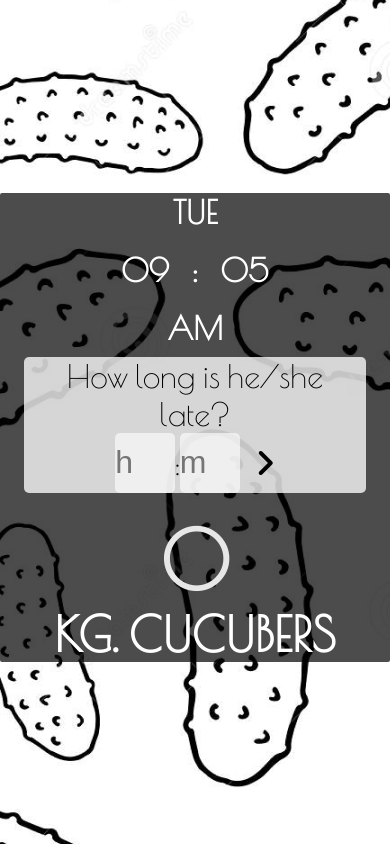
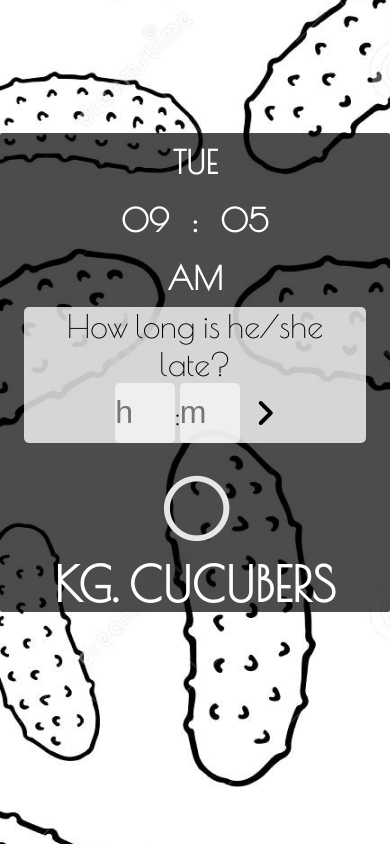
Before and after one commit to evgenyfokin/cucumber-counter, a plain HTML site: page index.html in a window 390 px wide. Drawn offline with nearby package versions, Linux system fonts and the light colour scheme.

Commit message:
Fixed position for lanscape layout

```diff
--- a/index.html
+++ b/index.html
@@ -1,18 +1,18 @@
 <!DOCTYPE html>
 <html lang="en">
 <head>
-        <meta charset="UTF-8" />
-        <meta http-equiv="X-UA-Compatible" content="IE=edge" />
-        <meta name="viewport" content="width=device-width, initial-scale=1.0" />
+    <meta charset="UTF-8"/>
+    <meta http-equiv="X-UA-Compatible" content="IE=edge"/>
+    <meta name="viewport" content="width=device-width, initial-scale=1.0"/>
     <link
             rel="stylesheet"
             href="https://cdnjs.cloudflare.com/ajax/libs/font-awesome/6.1.1/css/all.min.css"
     />
-        <link rel="stylesheet" href="style.css" />
+    <link rel="stylesheet" href="style.css"/>
     <title>Cucumber counter</title>
 </head>
 <body>
-        <div class="container">
+
 <div class="digitalClock">
     <h1 id="day" class="block">MON</h1>
     <h1 id="hour">03</h1>
@@ -47,7 +47,7 @@
     <div id="count" class="counter">0</div>
     <p class="counter-title">KG. CUCUBERS</p>
 </div>
-        </div>
+
 <script src="script.js"></script>
 </body>
 </html>
--- a/style.css
+++ b/style.css
@@ -97,6 +97,7 @@
     .digitalClock {
         text-align: center;
         width: 100vw;
+
     }
 
     .digitalClock .block {
@@ -107,6 +108,9 @@
 @media (max-width: 480px) {
     .digitalClock h1 {
         font-size: 2rem;
+    }
+    .digitalClock{
+        margin-top: -100px;
     }
 
 
```
Lines whose indentation alone changed are shown as unchanged.
